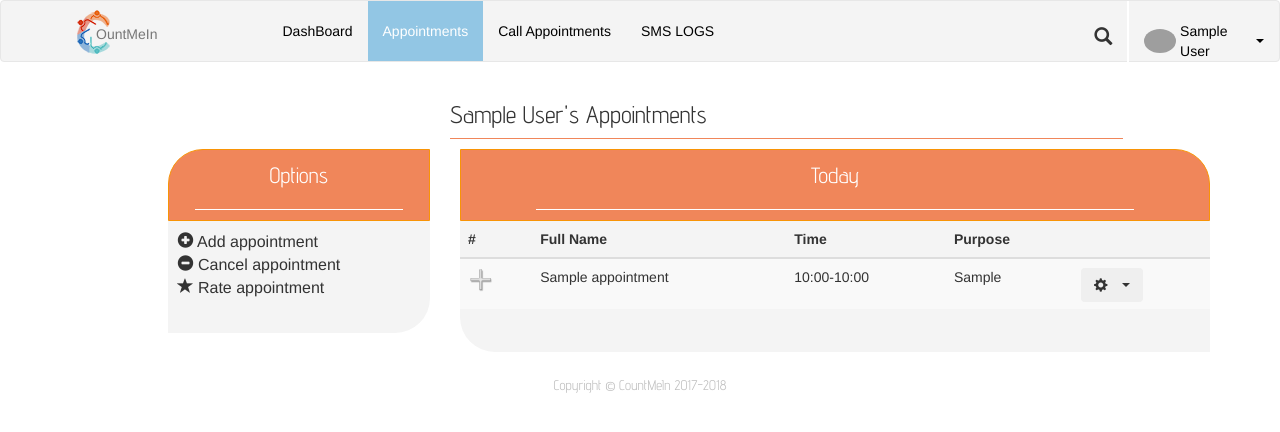
After one commit to Nid173/CountMeIn_Final, a PHP site: page /appointments.php in a window 1280 px wide. The commit adds this page. Shown: the top 432 px of the page. Run offline with PHP 8.4, Linux system fonts and the light colour scheme; the visitor is signed in with stand-in values (Sample User, id 1); tables that the repository leaves empty or names only in its code hold one stand-in row (values such as "Sample post"); grey boxes are pictures that could not be loaded.

Commit message:
Appointments 80%
80% of appointments working
*) delete
*) UBREAK
*) BREAK
-----
Build table from database .
template is ready

```diff
--- a/Dashboard.php
+++ b/Dashboard.php
@@ -15,6 +15,7 @@ if(!isset($_SESSION["id"]))
 <html lang="en">
   <head>
     <meta charset="utf-8">
+        <link href="https://fonts.googleapis.com/css?family=Advent+Pro" rel="stylesheet">
     <meta http-equiv="X-UA-Compatible" content="IE=edge">
     <meta name="viewport" content="width=device-width, initial-scale=1">
     <!-- The above 3 meta tags *must* come first in the head; any other head content must come *after* these tags -->
@@ -92,7 +93,7 @@ if(!isset($_SESSION["id"]))
           <div class="collapse navbar-collapse" id="navbarCollapse">
             <ul class="nav navbar-nav">
               <li class="active"><a href="#">DashBoard <span class="sr-only">(current)</span></a></li>
-              <li><a href="#">Appointments</a></li>
+              <li><a href="appointments.php">Appointments</a></li>
               <li><a href="#">Call Appointments</a></li>
               <li><a href="#">SMS LOGS</a></li>
             </ul>
--- /dev/null
+++ b/appointments.php
@@ -0,0 +1,248 @@
+<?php
+include 'joins/db.php';
+include "joins/config.php";
+include 'appointmentsServer.php';
+
+session_start();
+
+if(!isset($_SESSION["id"]))
+  header('Location:'.URL.'index.php');
+
+define("START_TIME","09:00:00");
+
+  $result=mysqli_query($connection,"SELECT * FROM 234_appointments");
+?>
+<!DOCTYPE html>
+<html lang="en">
+<head>
+  <meta charset="utf-8">
+  <link href="https://fonts.googleapis.com/css?family=Advent+Pro" rel="stylesheet">
+  <meta http-equiv="X-UA-Compatible" content="IE=edge">
+  <meta name="viewport" content="width=device-width, initial-scale=1">
+  <!-- The above 3 meta tags *must* come first in the head; any other head content must come *after* these tags -->
+  <title>CountMeIn</title>
+
+  <!-- Bootstrap -->
+  <link href="include/css/bootstrap.min.css" rel="stylesheet">
+  <link href="include/style.css" rel="stylesheet">
+
+
+  <!-- HTML5 shim and Respond.js for IE8 support of HTML5 elements and media queries -->
+  <!-- WARNING: Respond.js doesn't work if you view the page via file:// -->
+  <!--[if lt IE 9]>
+    <script src="https://oss.maxcdn.com/html5shiv/3.7.3/html5shiv.min.js"></script>
+    <script src="https://oss.maxcdn.com/respond/1.4.2/respond.min.js"></script>
+  <![endif]-->
+</head>
+<body>
+  <header>
+    <nav class="navbar navbar-default">
+      <div class="container-fluid">
+        <!-- Brand and toggle get grouped for better mobile display -->
+        <div class="navbar-header">
+          <button type="button" class="navbar-toggle collapsed" data-toggle="collapse" data-target="#navbarCollapse" aria-expanded="false">
+            <span class="sr-only">Toggle navigation</span>
+            <span class="icon-bar"></span>
+            <span class="icon-bar"></span>
+            <span class="icon-bar"></span>
+          </button>
+          <a class="navbar-brand" href="#">
+            <div id="brand">OuntMeIn</div>
+          </a>
+        </div>
+        <div class="user-menu">
+          <ul class="nav navbar-nav navbar-right">
+            <li class="dropdown">
+              <a href="#" class="dropdown-toggle" data-toggle="dropdown" role="button" aria-haspopup="true" aria-expanded="false">
+                <img src="<?php echo $_SESSION['imgSrc'];?>" class="img-circle" alt="profile">
+                <span>
+                  <?php
+                  echo $_SESSION['name'];
+                   ?>
+                </span>
+                <span class="caret"></span>
+              </a>
+              <ul class="dropdown-menu">
+                <li>
+                  <div class="row">
+                    <div class="col-xs-8 col-sm-4">
+                      <img src="<?php echo $_SESSION['imgSrc'];?>" class="img-circle img-responsive">
+                    </div>
+                    <div class="col-sm-8 col-xs-12">
+                      <h5><?php echo $_SESSION['name'];?></h5>
+                      <h6><?php echo $_SESSION['email'];?></h6>
+                      <a href="profile.php">
+                      <button class="btn btn-primary" type="button" name="button">Profile</button>
+                    </a>
+                    </div>
+                  </div>
+                </li>
+                <li role="separator" class="divider"></li>
+                <li><a href="joins/signout.php"><button class="btn btn-default">Sign out</button></a></li>
+              </ul>
+            </li>
+          </ul>
+        </div>
+        <button class="hidden-sm hidden-xs" type="button" id="main-search-button">
+             <i class="glyphicon glyphicon-search"></i>
+         </button>
+
+
+
+
+        <!-- Collect the nav links, forms, and other content for toggling -->
+        <div class="collapse navbar-collapse" id="navbarCollapse">
+          <ul class="nav navbar-nav">
+            <li><a href="Dashboard.php">DashBoard <span class="sr-only">(current)</span></a></li>
+            <li class="active"><a href="appointments.php">Appointments</a></li>
+            <li><a href="#">Call Appointments</a></li>
+            <li><a href="#">SMS LOGS</a></li>
+          </ul>
+
+        </div><!-- /.navbar-collapse -->
+
+      </div><!-- /.container-fluid -->
+    </nav>
+    <form class="navbar-form" action="search.php" method="get">
+      <div class="form-group">
+        <input type="text" class="form-control" placeholder="Search">
+        <button type="submit" class="btn btn-default">Submit</button>
+ </div>
+</form>
+</header>
+<div class="container">
+  <h1 class="col-sm-offset-4 title-line"><?php echo $_SESSION['name'] ?>'s Appointments</h1>
+
+  <div class="row"><!-- Main row -->
+
+   <div class="col-md-offset-1 col-md-3 col-sm-4 hidden-xs"><!-- SideBar menu -->
+     <div class="row title radius-top-left bottom-border-none">
+       <div class="whiteLine80">
+         Options
+       </div>
+     </div>
+
+
+
+
+     <div class="row WindowContent radius-bottom-right">
+       <ul>
+         <li> <a href="#"> <span class="glyphicon">&#xe081;</span> Add appointment </a> </li>
+         <li> <a href="#"> <span class="glyphicon">&#xe082;</span> Cancel appointment </a> </li>
+         <li> <a href="#"> <span class="glyphicon">&#xe006;</span> Rate appointment </a> </li>
+       </ul>
+     </div>
+
+   </div><!-- /. SideBar menu -->
+      <div class="col-md-8 col-sm-8 col-xs-12"><!-- Main content  -->
+        <div class="row title radius-top-right bottom-border-none">
+          <div class="whiteLine80">
+            Today
+          </div>
+        </div>
+        <div class="row WindowContent radius-bottom-left table-responsive"> <!-- TABLE  -->
+
+          <!--                                TABLE -->
+          <table class="table table-striped">
+            <thead>
+              <tr>
+                <th scope="col">#</th>
+                <th scope="col">Full Name</th>
+                <th scope="col">Time</th>
+                <th scope="col">Purpose</th>
+                <th scope="col"></th>
+              </tr>
+            </thead>
+            <tbody id="tbody">
+
+              <?php while ($row = mysqli_fetch_array($result)) {
+                if ($row["name"] == 'UnplannedTime') {?>
+                            <tr>
+                             <td  class="alert-warning">
+                             &nbsp;<span class="glyphicon glyphicon-warning-sign alert-warning"></span>
+                             </td>
+                             <td class="alert-warning"> UnplannedTime </td>
+                             <td class="alert-warning"> <?php echo date('g:i', strtotime($row["time_from"])) . "-" . date('g:i', strtotime($row["time_to"]))?> </td>
+                             <td Colspan="" class="alert-warning">
+                             <a href="?Break=<?php echo $row['time_to']; ?>">
+                             <button  type="button" class="btn btn-success ">Mark as break</button>
+                             </a>
+                             <button type="button" class="btn btn-primary disabled">Set appointment</button> </td>
+                             <td class="alert-warning"> </td>
+                            </tr>
+              <?php
+            } else if ($row["name"] == 'Break') { ?>
+              <tr>
+                         <td  class="alert-success">
+                             &nbsp;<span class="glyphicon glyphicon-ok alert-success"></span>
+                         </td>
+                         <td class="alert-success"> Break </td>
+                         <td class="alert-success"> <?php echo date('g:i', strtotime($row["time_from"])) . "-" . date('g:i', strtotime($row["time_to"]))?> </td>
+                         <td class="alert-success"> </td>
+                         <td class="alert-success">
+                           <a href="?UnplannedTime=<?php echo $row['time_to']; ?>">
+                           &nbsp;&nbsp;&nbsp;&nbsp;<span class="glyphicon glyphicon-remove alert-success"></span>
+                         </a>
+                         </td>
+                        </tr>
+            <?php } else { ?>
+
+                 <tr>
+                    <td scope="row" ><div  class="toggle"></div></td>
+                    <td ><?php echo $row["name"] ?></td>
+                    <td ><?php echo date('g:i', strtotime($row["time_from"])) . "-" . date('g:i', strtotime($row["time_to"]))?></td>
+                    <td ><?php echo $row["purpose"] ?></td>
+                    <td >
+
+<div class="dropdown">
+<button class="btn dropdown-toggle glyphicon glyphicon-cog" type="button" data-toggle="dropdown">
+<span class="caret"></span></button>
+<ul class="dropdown-menu">
+<li><a href="?UnplannedTime=<?php echo $row['time_to']; ?>">Delete</a></li>
+<li><a href="#">Modify</a></li>
+<li class="disabled"><a href="#">Rate</a></li>
+</ul>
+</div>
+
+
+                  </td>
+                 </tr>
+                 <tr class="showContent hiddenStyle"><td Colspan="5">
+                   <div class="col-xs-1">
+                   <img src="<?php echo $_SESSION['imgSrc'];?>" class="img-responsive" alt="profile">
+                 </div>
+                   <span>
+                     <?php
+                     echo $_SESSION['name'];
+                      ?>
+                   </span>
+
+                </td></tr><tr></tr>
+               <?php } } ?>
+              <!--                              This will be filled by Main.js -->
+            </tbody>
+          </table>
+
+        </div>
+
+      </div>
+
+</div> <!-- /.Main row -->
+
+<main>
+</main>
+</div>
+<footer>
+  Copyright © CountMeIn 2017-2018
+</footer>
+<!-- jQuery (necessary for Bootstrap's JavaScript plugins) -->
+<script src="https://ajax.googleapis.com/ajax/libs/jquery/1.12.4/jquery.min.js"></script>
+<!-- Include all compiled plugins (below), or include individual files as needed -->
+<script src="include/js/bootstrap.min.js"></script>
+<script src="include/main.js"></script>
+</body>
+
+</html>
+<?php
+mysqli_close($connection);
+ ?>
--- /dev/null
+++ b/appointmentsServer.php
@@ -0,0 +1,24 @@
+<?php
+if(isset($_GET['Break']))
+{
+  // $sql= " UPDATE `234_appointments` SET name=Break where time_to=.$_GET['Break']";
+  $Breakit=$_GET['Break'];
+   $SQL=mysqli_query($connection,"UPDATE `234_appointments` SET name='Break' WHERE time_to='$Breakit'");
+  // $run=mysqli_query($connection,$sql);
+  if(!$SQL)
+  {
+    echo "ERROR: " . $connection->error;
+  }
+}
+if(isset($_GET['UnplannedTime']))
+{
+  // $sql= " UPDATE `234_appointments` SET name=Break where time_to=.$_GET['Break']";
+  $Unplannit=$_GET['UnplannedTime'];
+   $SQL=mysqli_query($connection,"UPDATE `234_appointments` SET name='UnplannedTime' WHERE time_to='$Unplannit'");
+  // $run=mysqli_query($connection,$sql);
+  if(!$SQL)
+  {
+    echo "ERROR: " . $connection->error;
+  }
+}
+?>
--- a/include/main.js
+++ b/include/main.js
@@ -40,3 +40,11 @@ $(document).ready(function(){
   });
 
 });
+
+
+/*Slide DOWN TOGGLE*/
+
+	$('.toggle').on("click", function(e) {
+		$(this).toggleClass("expanded");
+		$(this).closest('tr').next('tr').slideToggle("fast");
+	});
--- a/include/style.css
+++ b/include/style.css
@@ -18,6 +18,9 @@ h2{font-size: 18px; color: #777777;}
 h1,h2{
   font-family: 'Advent Pro', sans-serif;
   font-weight: 400;
+}
+.WindowContent a {
+  color:#333333;
 }
 
 /*multi file class*/
@@ -333,7 +336,49 @@ button[name=edit-profile] {
     color: #f0865a;
 }
 
+/*added while working on Appointments.php*/
+ .whiteLine80 {
+   width: 80%;
+   height: 50px;
+   border-bottom: 1px solid #ffffff;
+   margin:0 auto;
+ }
+ .WindowContent {
+   background: #f4f4f4;
+   padding: 0;
+   margin: 0px;
+   padding-bottom: 23px;
+ }
 
+ .WindowContent ul {
+  list-style-type: none;
+  margin: 10px 10px;
+  font-size: 16px;
+
+ }
+ .toggle {
+ 	display: inline-block;
+ 	height: 25px;
+ 	width: 25px;
+ 	background: url("../images/PLUS1.png");
+ 	background-size: 25px 25px;
+ }
+ .toggle.expanded {
+ 	height: 25px;
+ 	width: 25px;
+ 	background: url("../images/MINUS1.png");
+ 	background-size: 25px 25px;
+ }
+ .hiddenStyle {
+ 	background-color: #DBDBDB !important;
+  display:none;
+  height:150px;
+ }
+ td .dropdown-menu{
+   left:-108px;
+   top:72%;
+ }
+ /*End apointments addons*/
 
 
 /*End of*/
--- a/profile.php
+++ b/profile.php
@@ -35,6 +35,7 @@ if(!isset($_SESSION["id"]))
 <html lang="en">
   <head>
     <meta charset="utf-8">
+    <link href="https://fonts.googleapis.com/css?family=Advent+Pro" rel="stylesheet">
     <meta http-equiv="X-UA-Compatible" content="IE=edge">
     <meta name="viewport" content="width=device-width, initial-scale=1">
     <!-- The above 3 meta tags *must* come first in the head; any other head content must come *after* these tags -->
```
Also changed, not shown: images/MINUS1.png (added), images/PlUS1.png (added).
